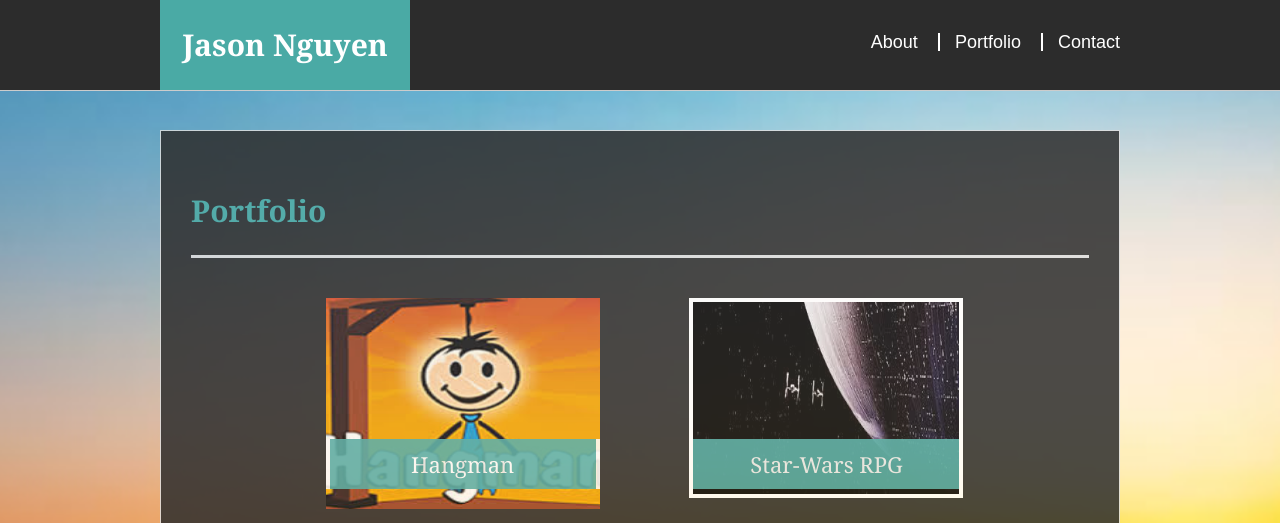
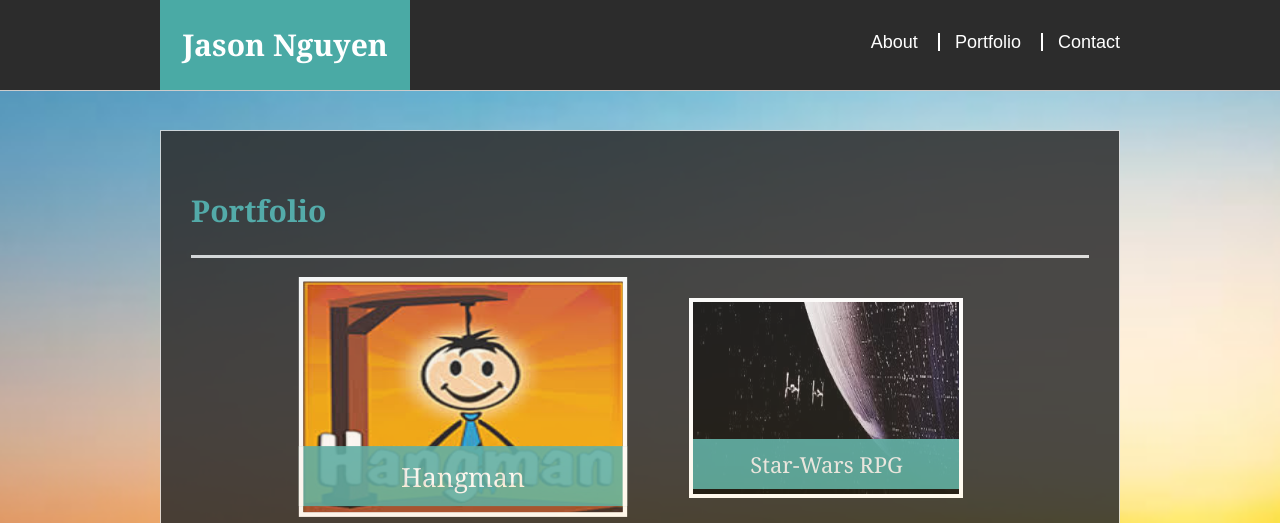
Before and after one commit to nguyenj0215/Responsive-Portfolio, a plain HTML site: page portfolio.html in a window 1280 px wide. In both pictures the pointer is over the element "Hangman". Shown: the top 523 px of the page. Drawn offline with Linux system fonts and the light colour scheme; a script that the page names is missing.

Commit message:
fixed div transforming for portfolio

```diff
--- a/assets/css/style.css
+++ b/assets/css/style.css
@@ -174,20 +174,20 @@ h3, h2 {
   margin: 20px 0 25px;
   overflow: auto;
   left: 15%;
+  transition: transform 0.3s;
+}
+.work:hover {
+  transform: scale(1.2);
 }
 
 .work:nth-child(even) {
   margin-right: 10%;
-}
-.work img:hover {
-  transform: scale(1.2);
 }
 
 .work img {
   width: 100%;
   height: 200px;
   border: 4px solid white;
-  transition: transform 0.3s;
 }
 
 .work h3 {
```
